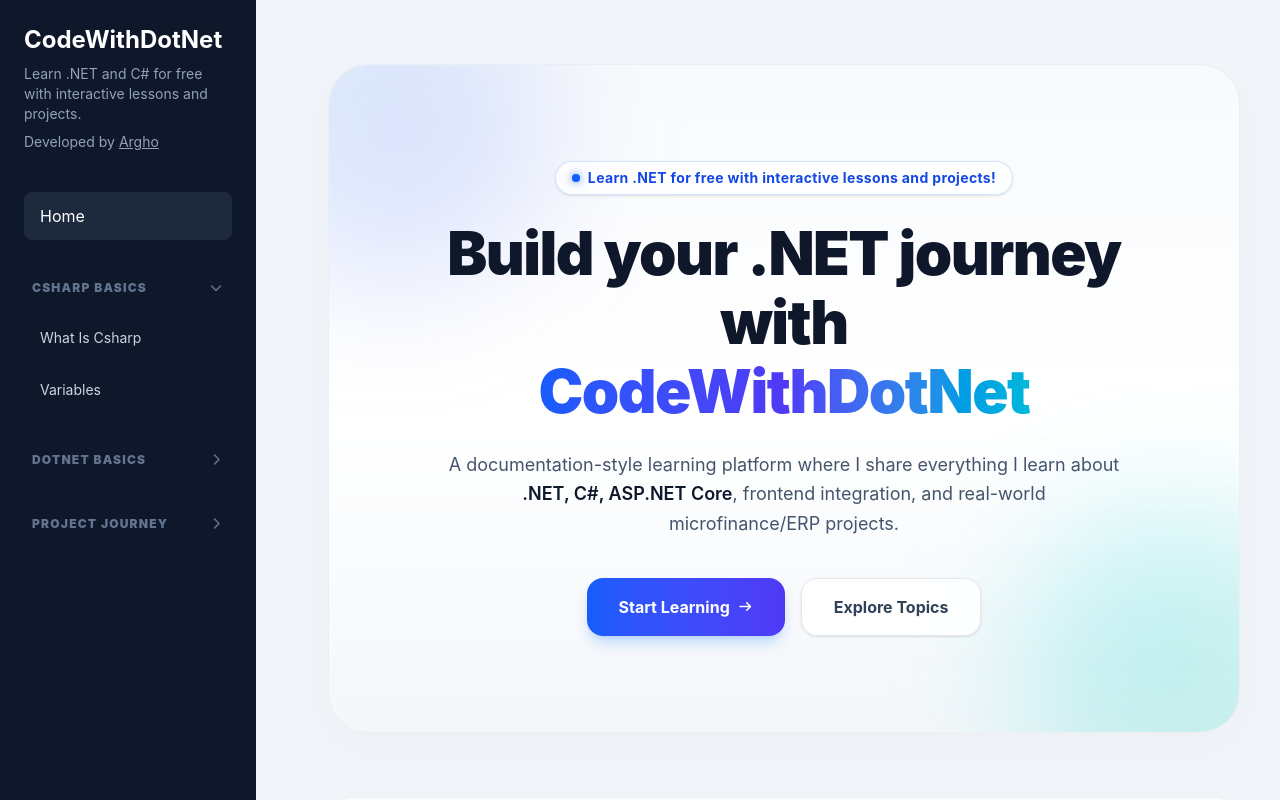
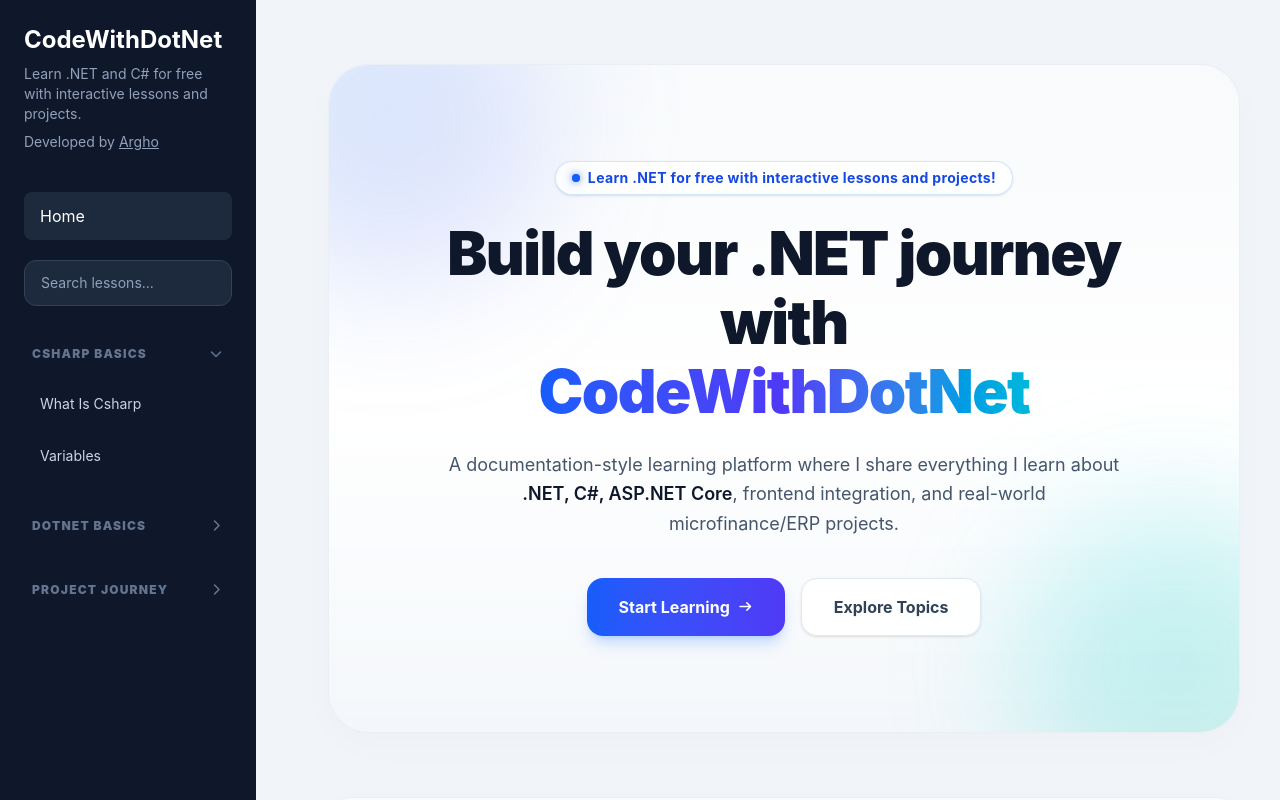
Before and after one commit to ArghoPH/codewithdotnet, a Vue app: page / in a window 1280 px wide. Built offline with nearby package versions, Linux system fonts and the light colour scheme.

Commit message:
Create file based lesson system

```diff
--- a/src/components/Sidebar.vue
+++ b/src/components/Sidebar.vue
@@ -1,27 +1,63 @@
 <script setup>
-import { ref } from 'vue'
+import { computed, ref, watch } from 'vue'
 import { courses } from '@/utils/lessonLoader'
 import { useRoute } from 'vue-router'
 
 const route = useRoute()
 
+const searchQuery = ref('')
 const openCourses = ref({})
 
 if (courses.length > 0) {
     openCourses.value[courses[0].title] = true
 }
 
+const filteredCourses = computed(() => {
+    if (!searchQuery.value) {
+        return courses
+    }
+
+    return courses
+        .map((course) => {
+            return {
+                ...course,
+                lessons: course.lessons.filter((lesson) =>
+                    lesson.title.toLowerCase().includes(searchQuery.value.toLowerCase())
+                ),
+            }
+        })
+
+        .filter((course) => course.lessons.length > 0)
+})
+
 function toggleCourse(courseTitle) {
     openCourses.value[courseTitle] = !openCourses.value[courseTitle]
 }
 
 function isCourseOpen(courseTitle) {
+    if (searchQuery.value) {
+        const course = filteredCourses.value.find(
+            (item) => item.title === courseTitle
+        )
+
+        return course && course.lessons.length > 0
+            ? openCourses.value[courseTitle] !== false
+            : false
+    }
+
+
     return openCourses.value[courseTitle]
 }
+
+watch(searchQuery, () => {
+    filteredCourses.value.forEach((course) => {
+        openCourses.value[course.title] = true
+    })
+})
 </script>
 
 <template>
-    <aside class="h-screen w-64 bg-slate-900 p-6 text-white">
+    <aside class="h-screen w-64 overflow-y-auto bg-slate-900 p-6 text-white">
         <h1 class="text-2xl font-bold">
             CodeWithDotNet
         </h1>
@@ -43,7 +79,12 @@ function isCourseOpen(courseTitle) {
                 Home
             </RouterLink>
 
-            <div v-for="course in courses" :key="course.title">
+            <div class="mt-5">
+                <input v-model="searchQuery" type="text" placeholder="Search lessons..."
+                    class="w-full rounded-xl border border-slate-700 bg-slate-800 px-4 py-3 text-sm text-white placeholder:text-slate-400 focus:border-blue-500 focus:outline-none" />
+            </div>
+
+            <div v-for="course in filteredCourses" :key="course.title">
                 <button
                     class="mt-8 mb-3 flex w-full items-center justify-between rounded-lg px-2 py-2 text-xs font-black uppercase tracking-widest text-slate-500 hover:bg-slate-800 hover:text-white"
                     @click="toggleCourse(course.title)">
@@ -69,7 +110,13 @@ function isCourseOpen(courseTitle) {
                     </RouterLink>
 
                 </div>
+
+
+
             </div>
+            <p v-if="filteredCourses.length === 0" class="mt-6 rounded-xl bg-slate-800 p-4 text-sm text-slate-400">
+                No lesson found.
+            </p>
         </nav>
     </aside>
 </template>
```
